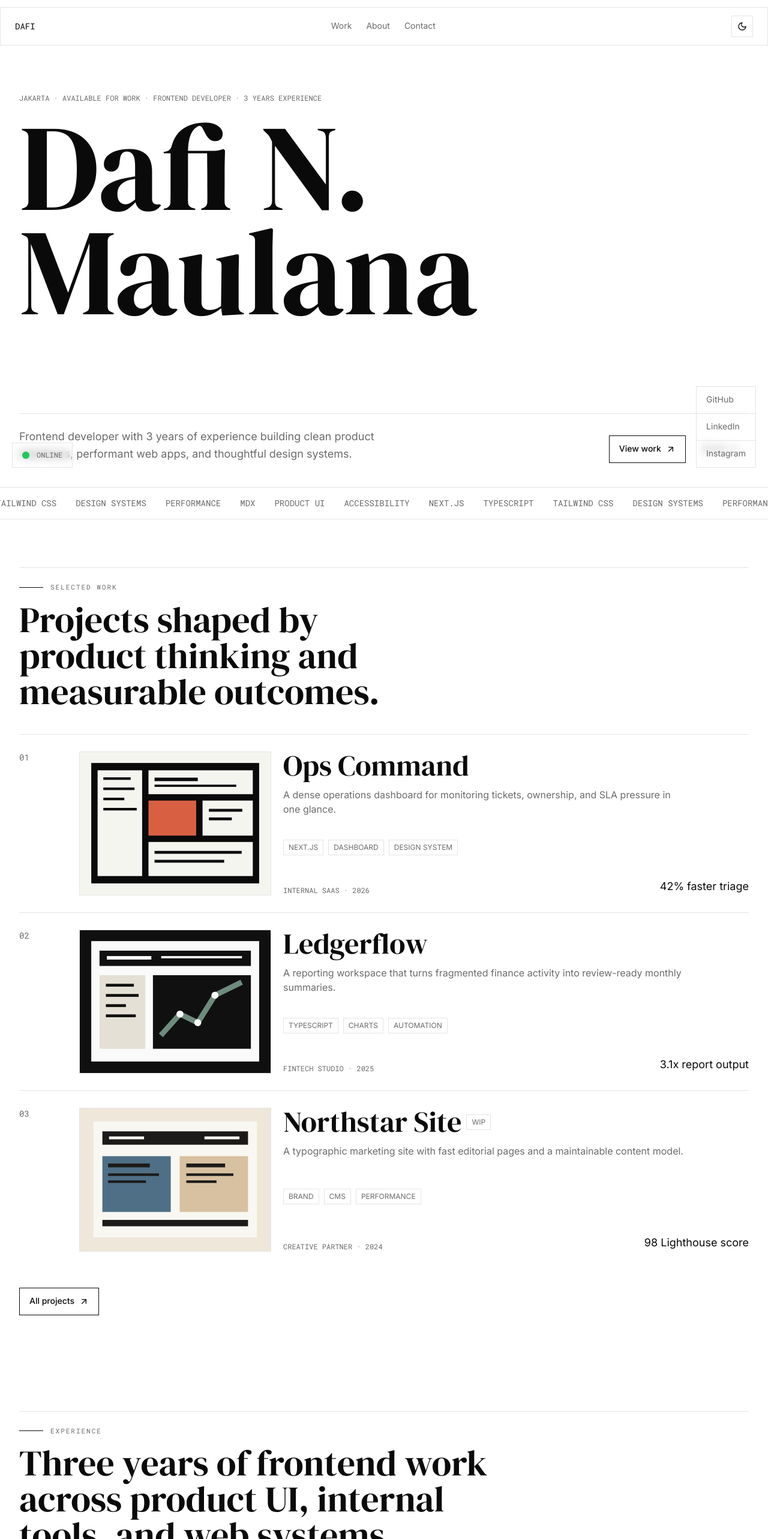
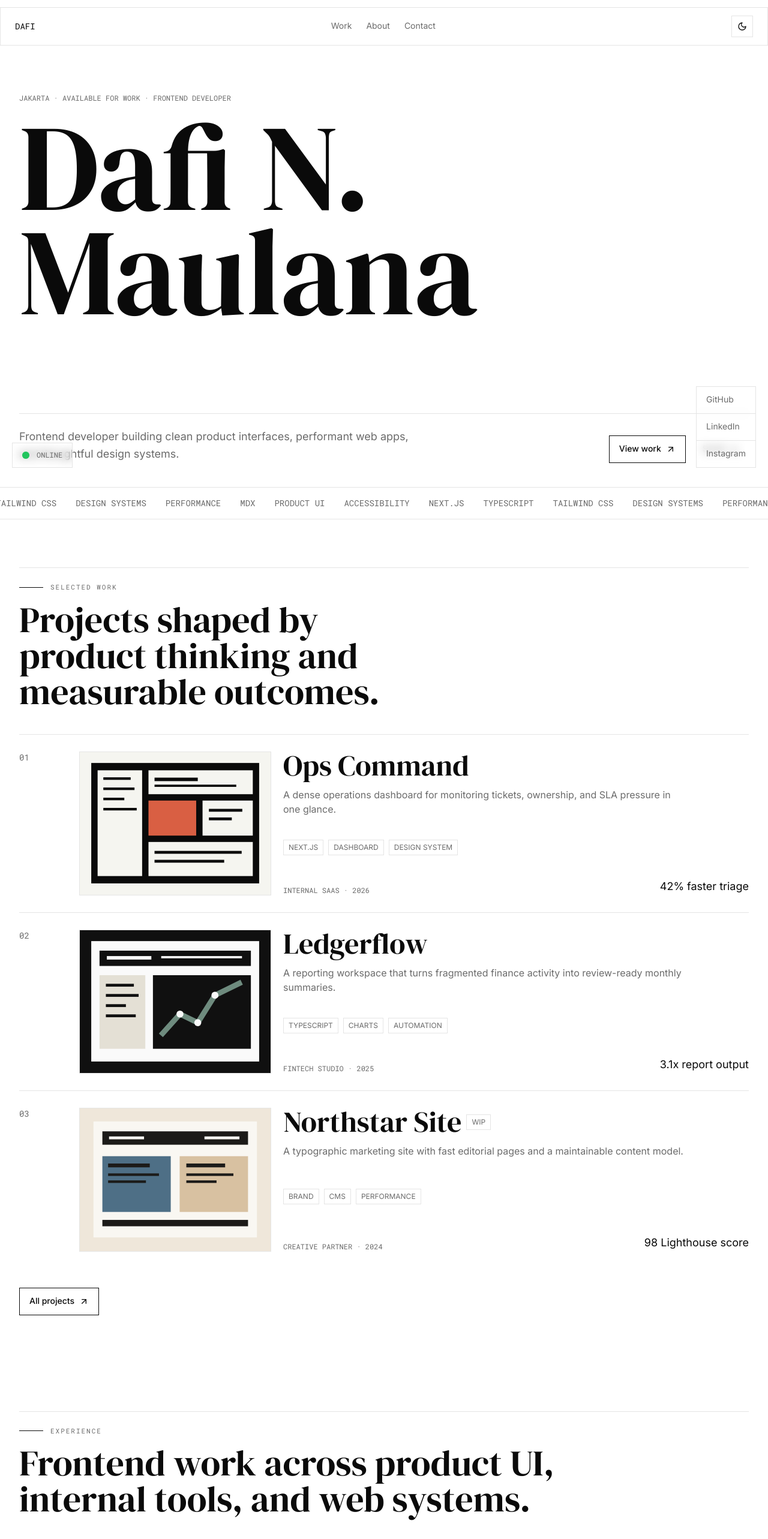
Before and after one commit to dafinrmaulana/daffi, a Next.js app: page / in a window 1280 px wide. Shown: the top 2566 px of the page at 60% size. Built offline with nearby package versions, Linux system fonts and the light colour scheme.

Commit message:
Simplify frontend developer branding

```diff
--- a/app/about/page.tsx
+++ b/app/about/page.tsx
@@ -24,7 +24,7 @@ export default function AboutPage() {
             </p>
           </div>
           <h1 className="max-w-5xl font-serif text-6xl leading-[0.92] sm:text-8xl">
-            Frontend developer with 3 years of experience shipping user-facing products.
+            Frontend developer shipping user-facing products and polished interfaces.
           </h1>
         </AnimatedReveal>
         <AnimatedReveal delay={0.06} className="mt-12 grid gap-10 md:grid-cols-[1fr_1fr]">
--- a/app/layout.tsx
+++ b/app/layout.tsx
@@ -9,15 +9,15 @@ import "./globals.css"
 
 export const metadata: Metadata = {
   title: {
-    default: "Dafi - Frontend developer with 3 years of experience",
+    default: "Dafi - Frontend developer",
     template: "%s - Dafi",
   },
   description:
-    "Frontend developer with 3 years of experience building product interfaces, polished web systems, and fast user-facing experiences.",
+    "Frontend developer building product interfaces, polished web systems, and fast user-facing experiences.",
   openGraph: {
-    title: "Dafi - Frontend developer with 3 years of experience",
+    title: "Dafi - Frontend developer",
     description:
-      "Frontend developer with 3 years of experience building product interfaces, polished web systems, and fast user-facing experiences.",
+      "Frontend developer building product interfaces, polished web systems, and fast user-facing experiences.",
     type: "website",
   },
 }
--- a/app/page.tsx
+++ b/app/page.tsx
@@ -17,11 +17,11 @@ export default function HomePage() {
       <ExperienceSection compact />
       <Section id="about">
         <AnimatedReveal>
-          <SectionTitle eyebrow="About Dafi" title="Frontend developer with 3 years of hands-on product experience." />
+          <SectionTitle eyebrow="About Dafi" title="Frontend developer focused on clean interfaces and reliable implementation." />
         </AnimatedReveal>
         <AnimatedReveal delay={0.06} className="grid gap-6 md:grid-cols-[1fr_1fr]">
           <p className="text-lg leading-relaxed text-muted">
-            Dafi is a frontend developer with 3 years of experience building dashboards,
+            Dafi is a frontend developer building dashboards,
             internal tools, portfolio systems, and polished web interfaces. The work
             blends UI precision, strong implementation habits, and practical product sense.
           </p>
--- a/components/home/Hero.tsx
+++ b/components/home/Hero.tsx
@@ -8,7 +8,7 @@ export function Hero() {
     <section className="mx-auto grid min-h-[calc(100vh-4rem)] max-w-7xl content-between px-5 py-10 sm:px-8">
       <AnimatedReveal className="pt-10">
         <p className="mb-5 font-mono text-xs uppercase text-muted">
-          Jakarta · Available for work · Frontend Developer · 3 Years Experience
+          Jakarta · Available for work · Frontend Developer
         </p>
         <h1 className="max-w-6xl font-serif text-[clamp(4.5rem,16vw,13rem)] leading-[0.85] text-balance">
           Dafi N. Maulana
@@ -16,7 +16,7 @@ export function Hero() {
       </AnimatedReveal>
       <AnimatedReveal delay={0.08} className="grid gap-8 border-t border-border pt-6 md:grid-cols-[1fr_auto] md:items-end">
         <p className="max-w-2xl text-lg leading-relaxed text-muted">
-          Frontend developer with 3 years of experience building clean product interfaces, performant web apps, and thoughtful design systems.
+          Frontend developer building clean product interfaces, performant web apps, and thoughtful design systems.
         </p>
         <div className="flex flex-wrap gap-3">
           <Button href="/work">View work</Button>
--- a/components/shared/ExperienceSection.tsx
+++ b/components/shared/ExperienceSection.tsx
@@ -12,7 +12,7 @@ export function ExperienceSection({ compact = false }: { compact?: boolean }) {
       <AnimatedReveal>
         <SectionTitle
           eyebrow="Experience"
-          title="Three years of frontend work across product UI, internal tools, and web systems."
+          title="Frontend work across product UI, internal tools, and web systems."
         />
       </AnimatedReveal>
       <div className="border-t border-border">
```
